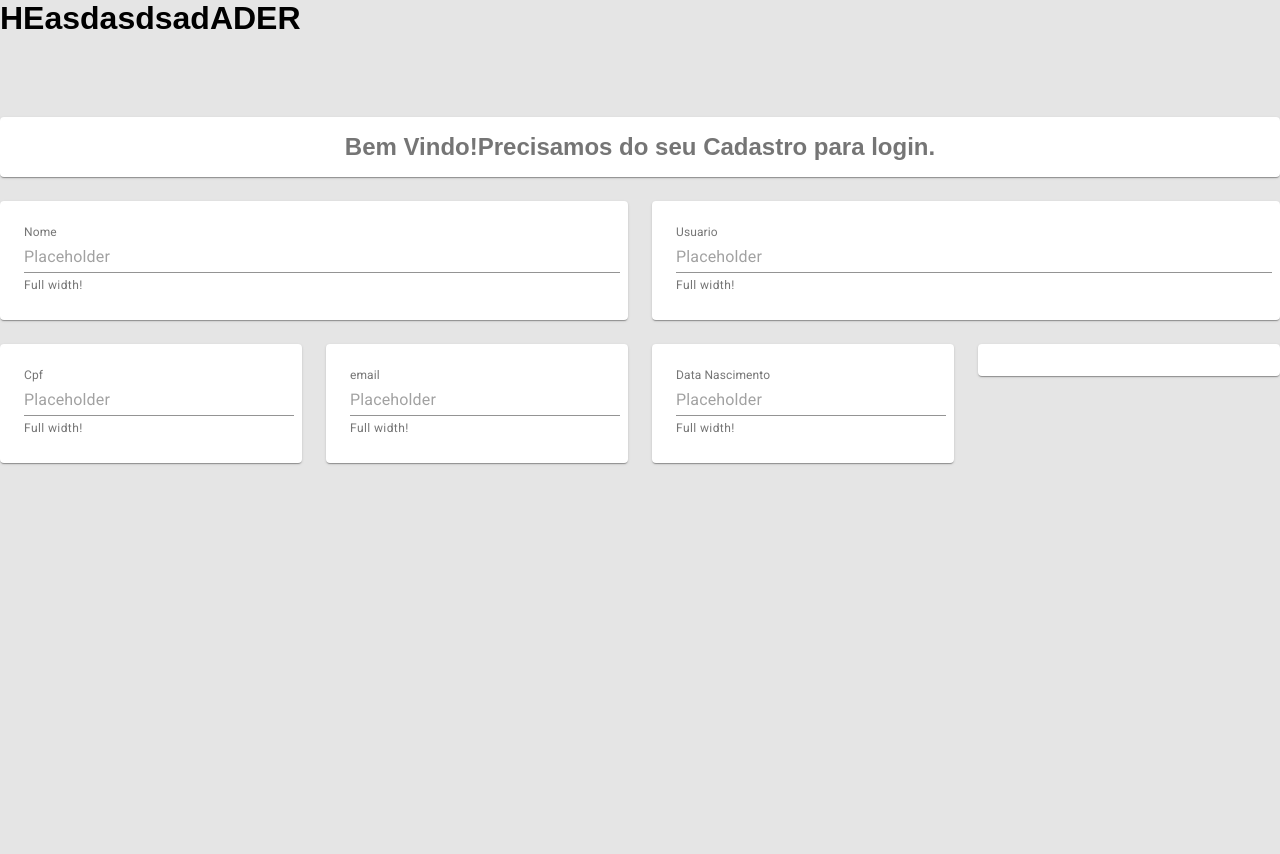
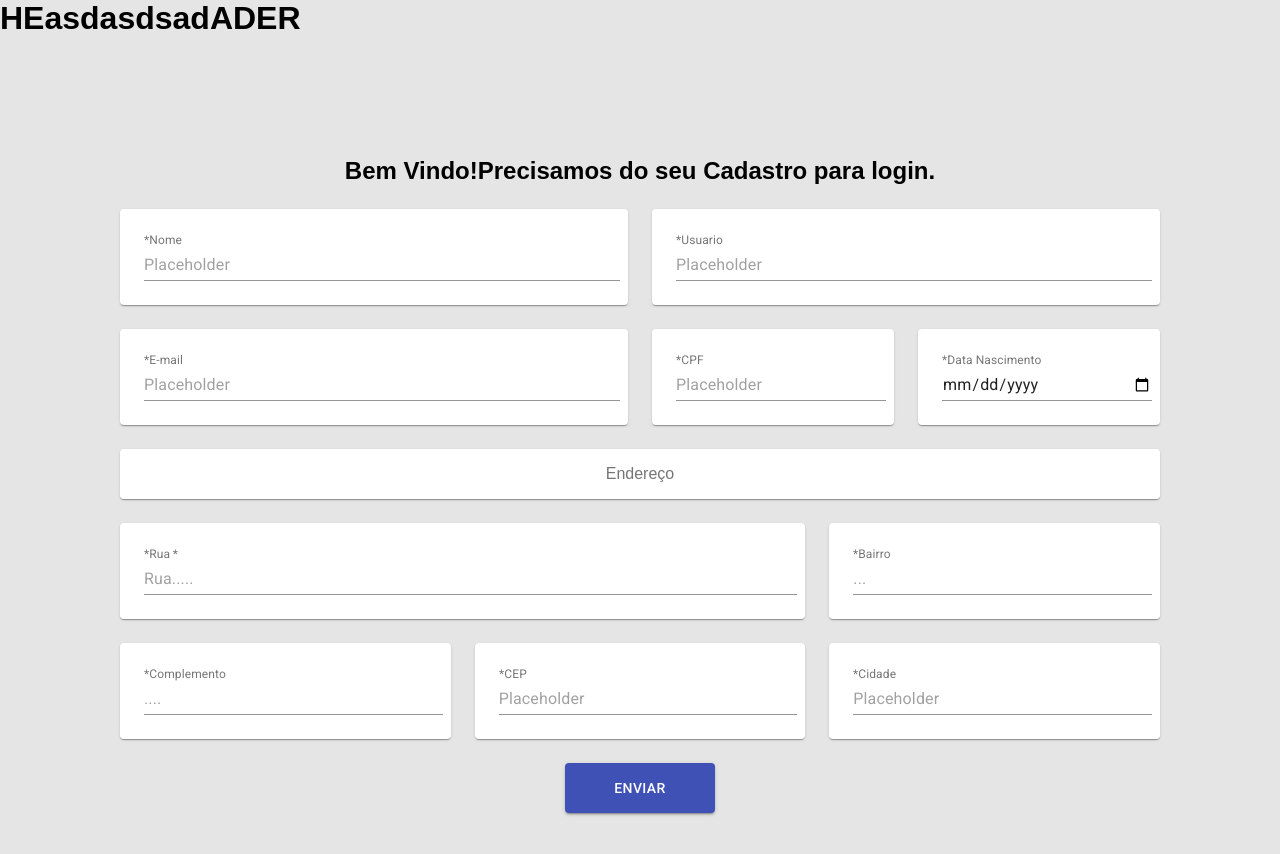
Before and after one commit to FrtsVictor/React-Ecommerce, a React (Create React App) app: page /cadastro in a window 1280 px wide. Shown: the top 854 px of the page. Before the commit the page ends 800 px from the top, so only its background shows below. Built offline with nearby package versions, Linux system fonts and the light colour scheme.

Commit message:
Editando Form Cadastro

```diff
--- a/src/components/FormCadastro/StyledCadastro.js
+++ b/src/components/FormCadastro/StyledCadastro.js
@@ -1,7 +1,9 @@
 import styled from 'styled-components';
 
 const StyledCadastro = styled.div`
-    margin-top: 80px;
+    margin: 120px;
+    font-size: 16px;
+
 `;
 
 export default StyledCadastro;
--- a/src/components/FormCadastro/index.js
+++ b/src/components/FormCadastro/index.js
@@ -3,6 +3,7 @@ import { makeStyles } from '@material-ui/core/styles';
 import Paper from '@material-ui/core/Paper';
 import Grid from '@material-ui/core/Grid';
 import TextField from '@material-ui/core/TextField';
+import Button from '@material-ui/core/Button';
 import StyledCadastro from './StyledCadastro';
 
 const useStyles = makeStyles((theme) => ({
@@ -23,24 +24,26 @@ export default function FullWidthGrid() {
   const classes = useStyles();
 
   return (
-    <StyledCadastro>
-      <div className={classes.root}>
+    <StyledCadastro className={classes.root}>
+
       <form className={classes.root} noValidate autoComplete="off">
         <Grid container spacing={3}>
           <Grid item xs={12}>
-              <Paper className={classes.paper}>
-                <h2>Bem Vindo!Precisamos do seu Cadastro para login.</h2>
-              </Paper>
+
+            <h2
+              style={{ textAlign: 'center' }}
+            >
+              Bem Vindo!Precisamos do seu Cadastro para login.
+            </h2>
 
           </Grid>
           <Grid item xs={12} sm={6}>
             <Paper className={classes.paper}>
               <TextField
                 id="standard-full-width"
-                  label="Nome"
+                label="*Nome"
                 style={{ margin: 8 }}
                 placeholder="Placeholder"
-                  helperText="Full width!"
                 fullWidth
                 margin="normal"
                 InputLabelProps={{
@@ -53,10 +56,24 @@ export default function FullWidthGrid() {
             <Paper className={classes.paper}>
               <TextField
                 id="standard-full-width"
-                  label="Usuario"
+                label="*Usuario"
                 style={{ margin: 8 }}
                 placeholder="Placeholder"
-                  helperText="Full width!"
+                fullWidth
+                margin="normal"
+                InputLabelProps={{
+                  shrink: true,
+                }}
+              />
+            </Paper>
+          </Grid>
+          <Grid item xs={12} sm={6}>
+            <Paper className={classes.paper}>
+              <TextField
+                id="standard-full-width"
+                label="*E-mail"
+                style={{ margin: 8 }}
+                placeholder="Placeholder"
                 fullWidth
                 margin="normal"
                 InputLabelProps={{
@@ -69,27 +86,9 @@ export default function FullWidthGrid() {
             <Paper className={classes.paper}>
               <TextField
                 id="standard-full-width"
-                  label="Cpf"
+                label="*CPF"
                 style={{ margin: 8 }}
                 placeholder="Placeholder"
-                  helperText="Full width!"
-                  fullWidth
-                  margin="normal"
-                  InputLabelProps={{
-                    shrink: true,
-                  }}
-                />
-
-              </Paper>
-            </Grid>
-            <Grid item xs={6} sm={3}>
-              <Paper className={classes.paper}>
-                <TextField
-                  id="standard-full-width"
-                  label="email"
-                  style={{ margin: 8 }}
-                  placeholder="Placeholder"
-                  helperText="Full width!"
                 fullWidth
                 margin="normal"
                 InputLabelProps={{
@@ -102,10 +101,32 @@ export default function FullWidthGrid() {
             <Paper className={classes.paper}>
               <TextField
                 id="standard-full-width"
-                  label="Data Nascimento"
+                label="*Data Nascimento"
                 style={{ margin: 8 }}
                 placeholder="Placeholder"
-                  helperText="Full width!"
+                fullWidth
+                type="date"
+                margin="normal"
+                InputLabelProps={{
+                  shrink: true,
+                }}
+              />
+            </Paper>
+          </Grid>
+          <Grid item xs={12} sm={12}>
+            <Paper className={classes.paper}>
+              Endereço
+            </Paper>
+          </Grid>
+          {/* //___________________________________ENDERECO________________________________ */}
+          <Grid item xs={12} sm={8}>
+            <Paper className={classes.paper}>
+              <TextField
+                id="standard-full-width"
+                required
+                label="*Rua"
+                style={{ margin: 8 }}
+                placeholder="Rua....."
                 fullWidth
                 margin="normal"
                 InputLabelProps={{
@@ -114,12 +135,89 @@ export default function FullWidthGrid() {
               />
             </Paper>
           </Grid>
-            <Grid item xs={6} sm={3}>
-              <Paper className={classes.paper} />
+          <Grid item xs={12} sm={4}>
+            <Paper className={classes.paper}>
+              <TextField
+                id="standard-full-width"
+                label="*Bairro"
+                style={{ margin: 8 }}
+                placeholder="..."
+                fullWidth
+                margin="normal"
+                InputLabelProps={{
+                  shrink: true,
+                }}
+              />
+            </Paper>
+          </Grid>
+          <Grid item xs={5} sm={4}>
+            <Paper className={classes.paper}>
+              <TextField
+                id="standard-full-width"
+                label="*Complemento"
+                style={{ margin: 8 }}
+                placeholder="...."
+                fullWidth
+                margin="normal"
+                InputLabelProps={{
+                  shrink: true,
+                }}
+              />
+            </Paper>
+          </Grid>
+          <Grid item xs={12} sm={4}>
+            <Paper className={classes.paper}>
+              <TextField
+                id="standard-full-width"
+                label="*CEP"
+                style={{ margin: 8 }}
+                placeholder="Placeholder"
+                fullWidth
+                type="number"
+                margin="normal"
+                InputLabelProps={{
+                  shrink: true,
+                }}
+              />
+            </Paper>
+          </Grid>
+          <Grid item xs={12} sm={4}>
+            <Paper className={classes.paper}>
+              <TextField
+                id="standard-full-width"
+                label="*Cidade"
+                style={{ margin: 8 }}
+                placeholder="Placeholder"
+                fullWidth
+                margin="normal"
+                InputLabelProps={{
+                  shrink: true,
+                }}
+              />
+            </Paper>
+          </Grid>
+          <Grid
+            item
+            xs={12}
+            sm={12}
+            style={{
+              justifyItems: 'center',
+              display: 'grid',
+            }}
+          >
+            <Button
+              variant="contained"
+              color="primary"
+              style={{
+                height: '50px',
+                width: '150px',
+              }}
+            >
+              Enviar
+            </Button>
           </Grid>
         </Grid>
       </form>
-      </div>
 
     </StyledCadastro>
 
```
Lines whose indentation alone changed are shown as unchanged.
